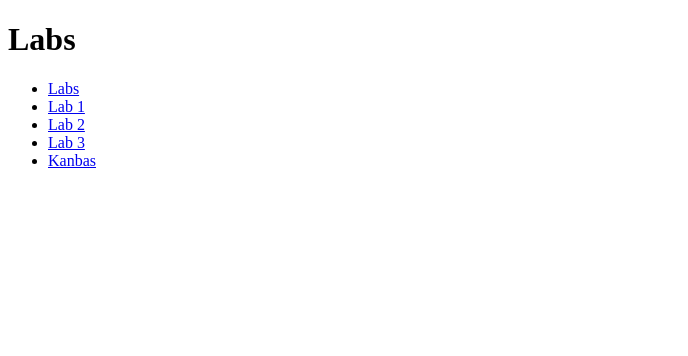
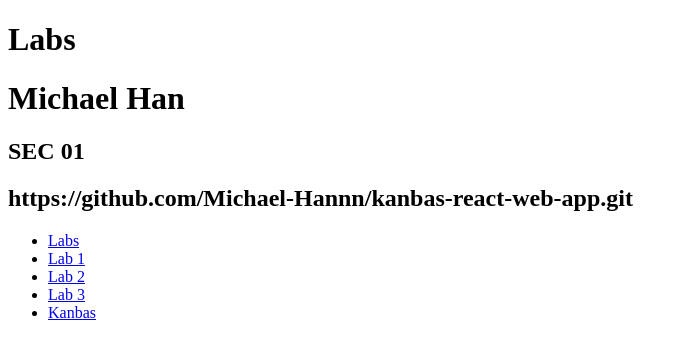
Before and after one commit to Michael-Hannn/kanbas-react-web-app, a React (Create React App) app: page /#/Labs in a window 1280 px wide. Shown: the top 356 px of the page, without its empty margins (0-688 px from the left). Built offline with nearby package versions, Linux system fonts and the light colour scheme.

Commit message:
finished

```diff
--- a/src/Kanbas/Navigation.tsx
+++ b/src/Kanbas/Navigation.tsx
@@ -5,7 +5,7 @@ export default function KanbasNavigation() {
       <a href="https://www.northeastern.edu/" id="wd-neu-link" target="_blank">Northeastern</a><br/>
       <Link to="/Kanbas/Account" id="wd-account-link">Account</Link><br/>
       <Link to="/Kanbas/Dashboard" id="wd-dashboard-link">Dashboard</Link><br/>
-      <Link to="/Kanbas/Dashboard" id="wd-course-link">Courses</Link><br/>
+      <Link to="/Kanbas/Courses" id="wd-course-link">Courses</Link><br/>
       <Link to="/Kanbas/Calendar" id="wd-calendar-link">Calendar</Link><br/>
       <Link to="/Kanbas/Inbox" id="wd-inbox-link">Inbox</Link><br/>
       <Link to="/Labs" id="wd-labs-link">Labs</Link><br/>
--- a/src/Labs/index.tsx
+++ b/src/Labs/index.tsx
@@ -8,6 +8,10 @@ export default function Labs() {
     return (
         <div id="wd-lab">
             <h1>Labs</h1>
+            <h1>Michael Han</h1>
+            <h2>SEC 01</h2>
+            <h2>https://github.com/Michael-Hannn/kanbas-react-web-app.git</h2>
+
             <TOC />
             <Routes>
                 <Route path="Lab1" element={<Lab1 />} />
```
